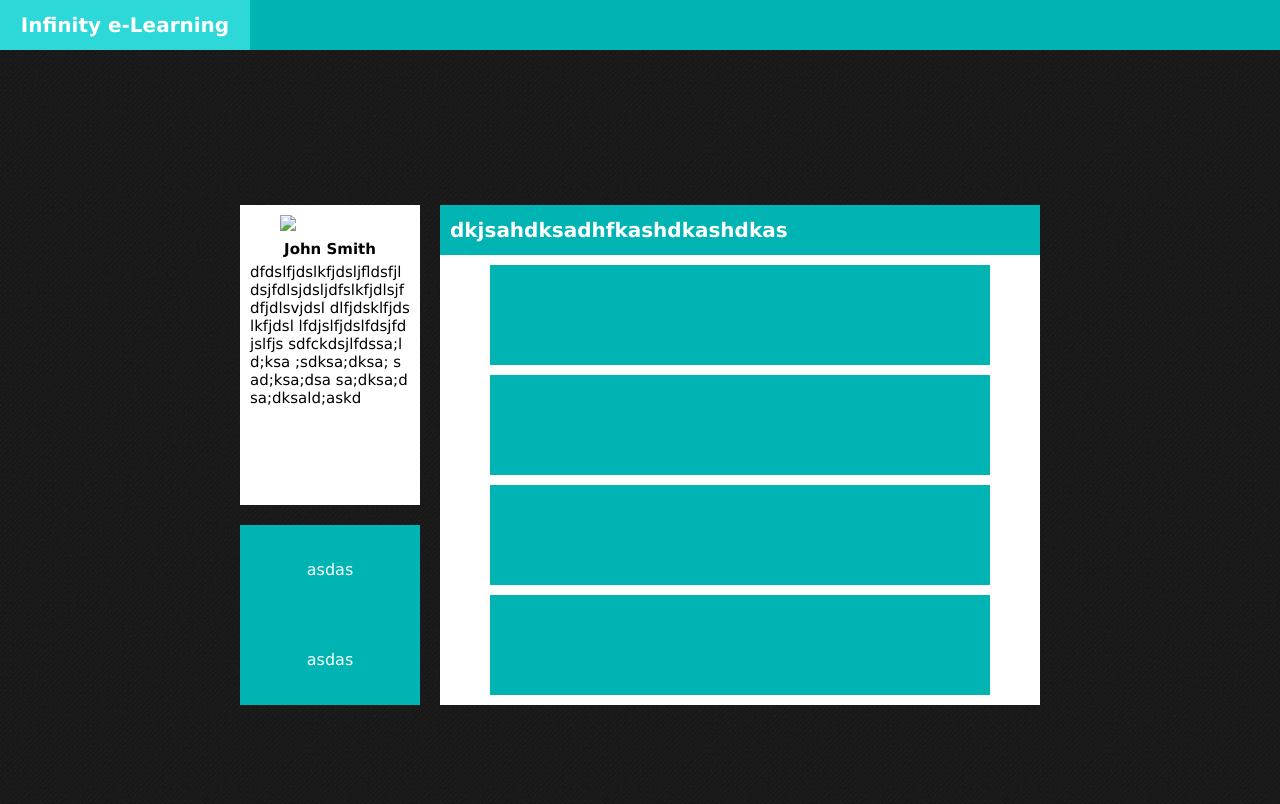
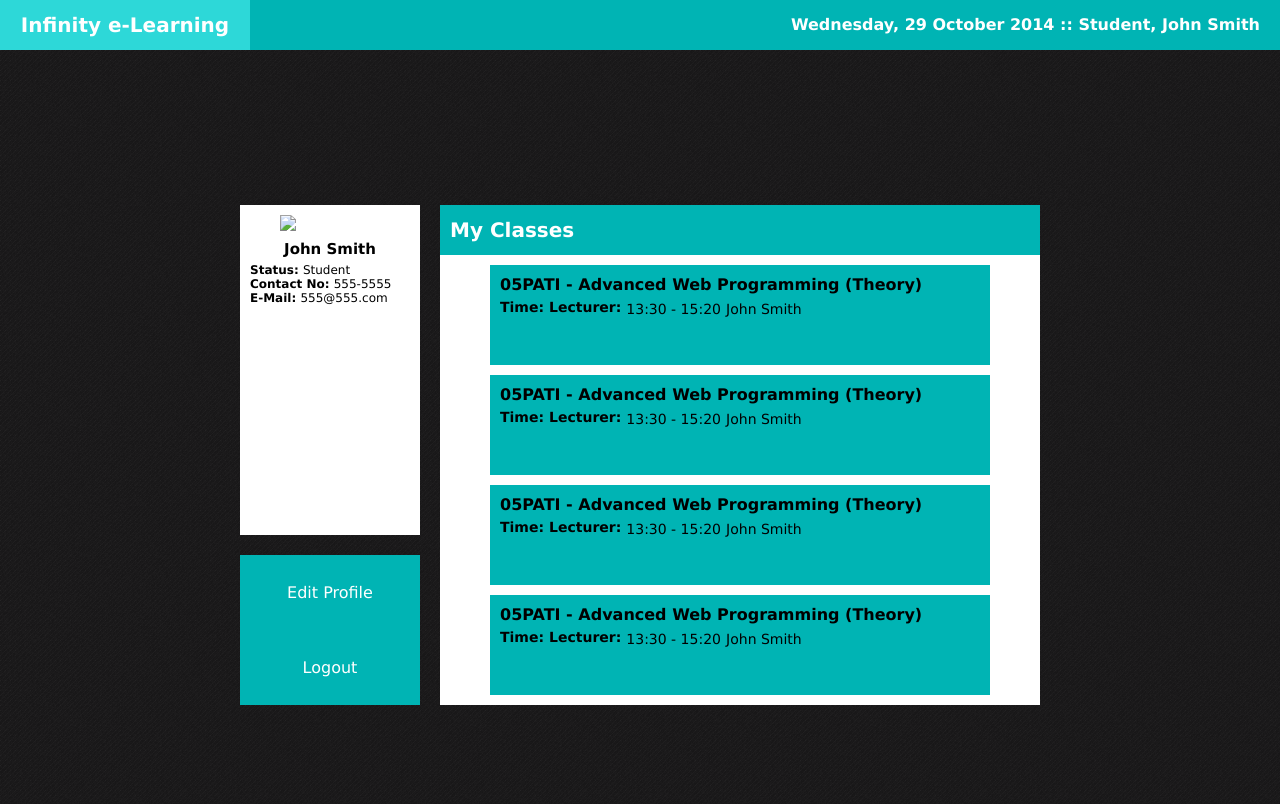
Before and after one commit to heynim/Kalbis-Institute-LMS, a PHP site: page /module/home.html in a window 1280 px wide. Shown: the top 804 px of the page. Run offline with PHP 8.4, Linux system fonts and the light colour scheme.

Commit message:
Final Template

```diff
--- a/css/styles.css
+++ b/css/styles.css
@@ -67,6 +67,7 @@ body {
 }
 
 #home-link {
+    float: left;
     width: 250px;
     text-align: center;
     line-height: 50px;
@@ -79,6 +80,14 @@ body {
     color: #fff;
     font-family: verdana, sans-serif;
     font-size: 20px;
+}
+
+#header {
+    float: right;
+    line-height: 50px;
+    color: #fff;
+    font-weight: bold;
+    padding-right: 20px;
 }
 
 #home-link:hover {
@@ -117,7 +126,7 @@ body {
 #profile {
     box-sizing: border-box;
     width: 180px;
-    height: 300px;
+    height: 330px;
     font-family: Verdana;
 	font-size:15px;
     background: #fff;
@@ -141,10 +150,15 @@ body {
     padding: 5px;
 }
 
+#profile-desc span {
+    display: block;
+    font-size: 12px;
+}
+
 #nav {
     margin-top: 20px;
     width: 180px;
-    height: 180px;
+    height: 150px;
     background: #00B4B4;
 }
 
@@ -154,7 +168,7 @@ body {
 }
 
 #nav li {
-    line-height: 90px;
+    line-height: 75px;
     text-align: center;
 }
 
@@ -207,13 +221,36 @@ body {
 }
 
 .select-page a {
+    box-sizing: border-box;
     display: block;
     width: 100%;
     height: 100%;
+    text-decoration: none;
+    padding: 10px;
 }
 
 .select-page:hover {
     background: #2dd8d8;
+}
+
+.select-page .class-title {
+    display: block;
+    color: #000;
+    font-weight: bold;
+    margin-bottom: 5px;
+}
+
+.select-page label {
+    float: left;
+    color: #000;
+    font-weight: bold;
+    padding-right: 5px;
+    font-size: 14px;
+}
+
+.select-page .class-time, .select-page .class-lecturer {
+    color: #000;
+    font-size: 14px;
 }
 
 #footer {
--- a/module/home.html
+++ b/module/home.html
@@ -8,6 +8,7 @@
 <body>
     <div id="top">
         <div id="home-link"><a href="#">Infinity e-Learning</a></div>
+        <div id="header">Wednesday, 29 October 2014 :: Student, John Smith</div>
     </div>
     <div id="main">
         <div id="left">
@@ -15,28 +16,57 @@
                 <div id="profile-img"><img src="#" /></div>
                 <div id="profile-name">John Smith</div>
                 <div id="profile-desc">
-                    dfdslfjdslkfjdsljfldsfjldsjfdlsjdsljdfslkfjdlsjf dfjdlsvjdsl dlfjdsklfjdslkfjdsl lfdjslfjdslfdsjfdjslfjs sdfckdsjlfdssa;ld;ksa ;sdksa;dksa; sad;ksa;dsa sa;dksa;dsa;dksald;askd
+                    <span><b>Status: </b>Student</span>
+                    <span><b>Contact No: </b>555-5555</span>
+                    <span><b>E-Mail: </b>555@555.com</span>
                 </div>
             </div>
             <div id="nav">
                 <ul>
-                    <li><a href="#">asdas</a></li>
-                    <li><a href="#">asdas</a></li>
+                    <li><a href="#">Edit Profile</a></li>
+                    <li><a href="#">Logout</a></li>
                 </ul>
             </div>
         </div>
         <div id="right">
             <div id="select">
-                <div id="select-head"><span>dkjsahdksadhfkashdkashdkas</span></div>
+                <div id="select-head"><span>My Classes</span></div>
                 <div id="select-body">
-                    <div class="select-page"><a href="#"></a></div>
-                    <div class="select-page"><a href="#"></a></div>
-                    <div class="select-page"><a href="#"></a></div>
-                    <div class="select-page"><a href="#"></a></div>
-                    <div class="select-page"><a href="#"></a></div>
-                    <div class="select-page"><a href="#"></a></div>
-                    <div class="select-page"><a href="#"></a></div>
-                    <div class="select-page"><a href="#"></a></div>
+                    <div class="select-page">
+                        <a href="#">
+                            <span class="class-title">05PATI - Advanced Web Programming (Theory)</span>
+                            <label>Time:</label><span class="class-time">13:30 - 15:20</span>
+                            <label>Lecturer:</label><span class="class-lecturer">John Smith</span>
+                        </a>
+                    </div>
+                    <div class="select-page">
+                        <a href="#">
+                            <span class="class-title">05PATI - Advanced Web Programming (Theory)</span>
+                            <label>Time:</label><span class="class-time">13:30 - 15:20</span>
+                            <label>Lecturer:</label><span class="class-lecturer">John Smith</span>
+                        </a>
+                    </div>
+                    <div class="select-page">
+                        <a href="#">
+                            <span class="class-title">05PATI - Advanced Web Programming (Theory)</span>
+                            <label>Time:</label><span class="class-time">13:30 - 15:20</span>
+                            <label>Lecturer:</label><span class="class-lecturer">John Smith</span>
+                        </a>
+                    </div>
+                    <div class="select-page">
+                        <a href="#">
+                            <span class="class-title">05PATI - Advanced Web Programming (Theory)</span>
+                            <label>Time:</label><span class="class-time">13:30 - 15:20</span>
+                            <label>Lecturer:</label><span class="class-lecturer">John Smith</span>
+                        </a>
+                    </div>
+                    <div class="select-page">
+                        <a href="#">
+                            <span class="class-title">05PATI - Advanced Web Programming (Theory)</span>
+                            <label>Time:</label><span class="class-time">13:30 - 15:20</span>
+                            <label>Lecturer:</label><span class="class-lecturer">John Smith</span>
+                        </a>
+                    </div>
                 </div>
             </div>
         </div>
```
